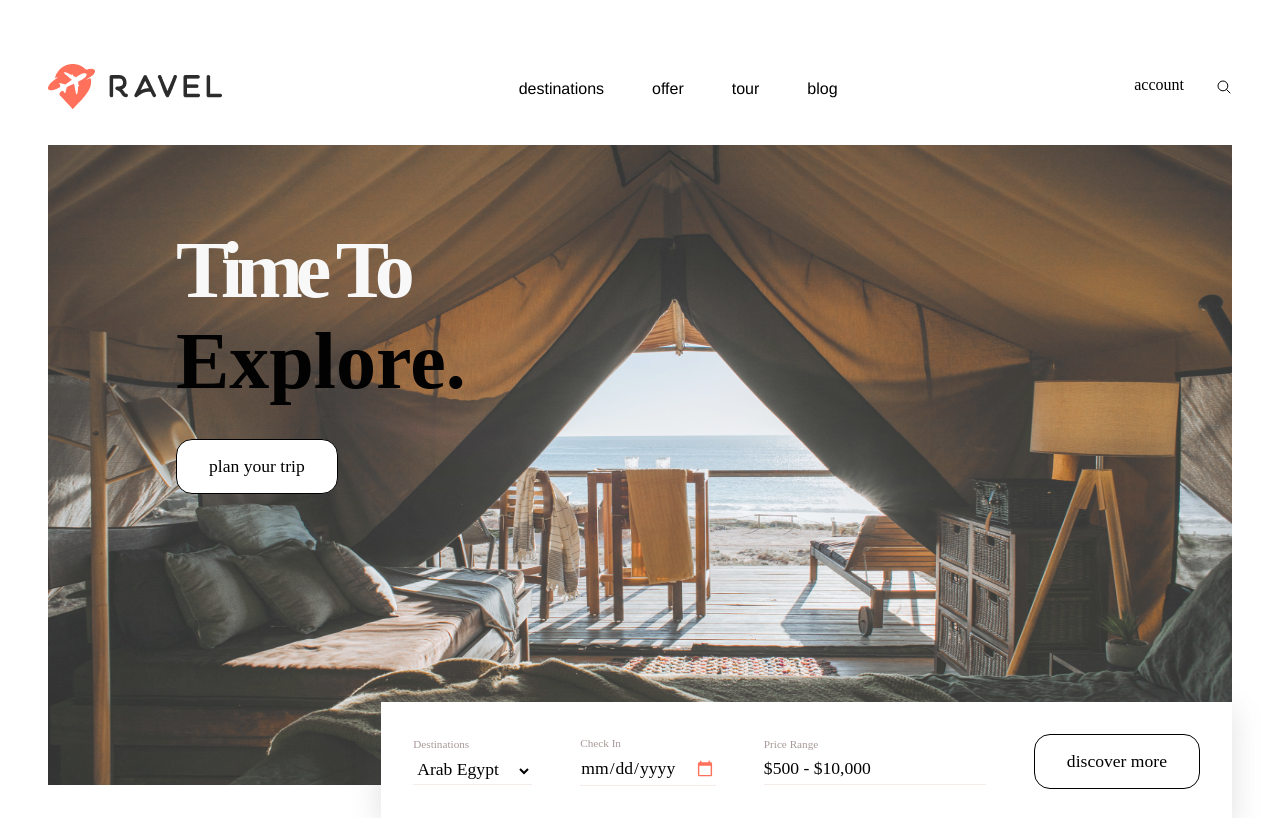
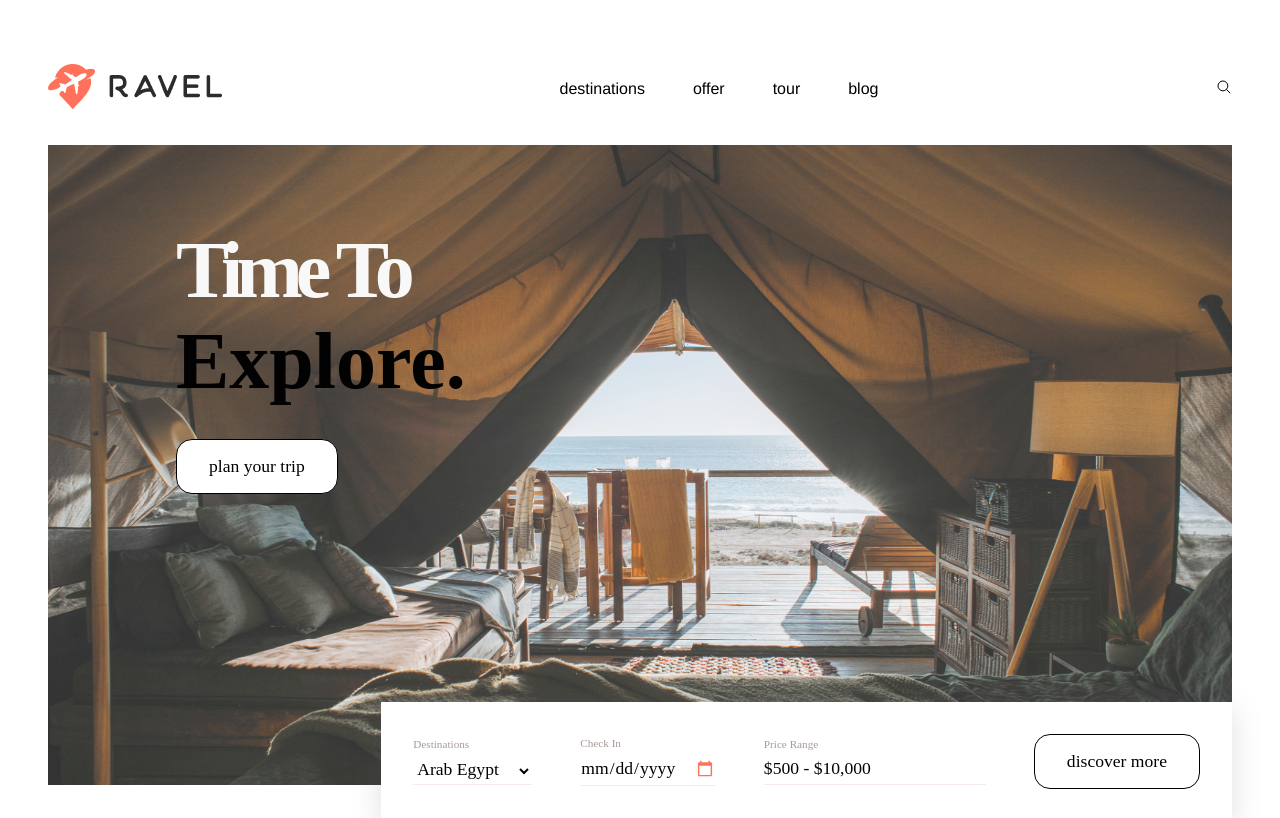
Before and after one commit to OdeliaFink/travel-agency, a React (Vite) app: page / in a window 1280 px wide. Shown: the top 818 px of the page. Built offline with nearby package versions, Linux system fonts and the light colour scheme; the HTML template or start-up script is replaced by a standard one; a web font is replaced by a local one.

Commit message:
refactor

```diff
--- a/src/components/Navbar.jsx
+++ b/src/components/Navbar.jsx
@@ -44,12 +44,12 @@ export const Navbar = () => {
         </ul>
       </div>
       <div className="account-info">
-        <div className="account">
-          {/* <span>
+        {/* <div className="account">
+          <span>
             <BsPerson />
-          </span> */}
+          </span>
           <span>account</span>
-        </div>
+        </div> */}
         <div className="search">
           <IoSearchOutline />
         </div>
```
